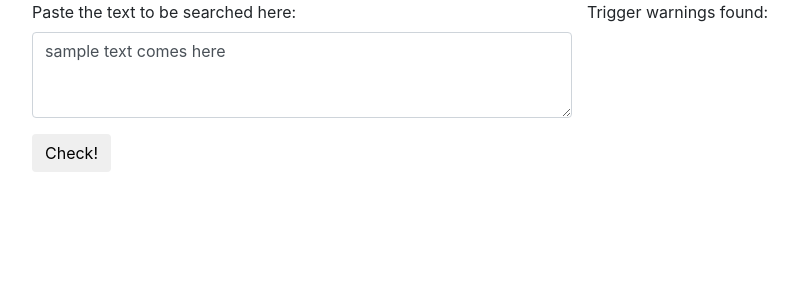
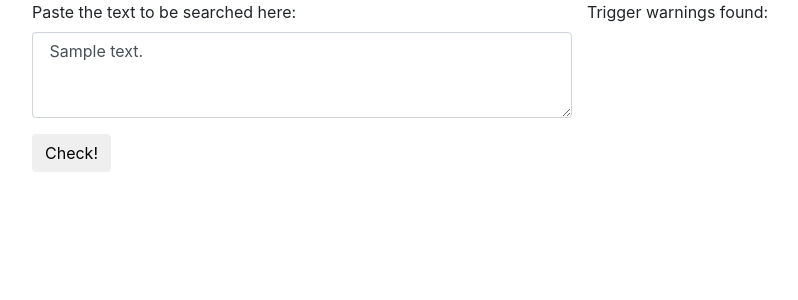
Before and after one commit to Kashish-max/Conscious, a Django app: template consciousApp/templates/consciousApp/triggers.html in a window 1280 px wide. Shown: the top 300 px of the page, without its empty margins (53-851 px from the left). Run offline with Django 3.2, Linux system fonts and the light colour scheme; the template is opened without the code that fills it: most values are stand-ins (such as "Sample title", 1, 10 or a date in 2020); some libraries are stand-ins or nearby versions.

Commit message:
minor changes on triggers;

```diff
--- a/consciousApp/templates/consciousApp/triggers.html
+++ b/consciousApp/templates/consciousApp/triggers.html
@@ -13,7 +13,7 @@
         <form>
             <div class="form-group">
              <label for="exampleFormControlTextarea1">Paste the text to be searched here:</label>
-                <textarea class="form-control" id="exampleFormControlTextarea1" rows="3">sample text comes here</textarea>
+                <textarea class="form-control" id="exampleFormControlTextarea1" rows="3">{% if text %} {{text}} {% endif %}</textarea>
                 </div>
             <button type="button" class="btn btn-default" id="btn">Check!</button>
         </form>
```
